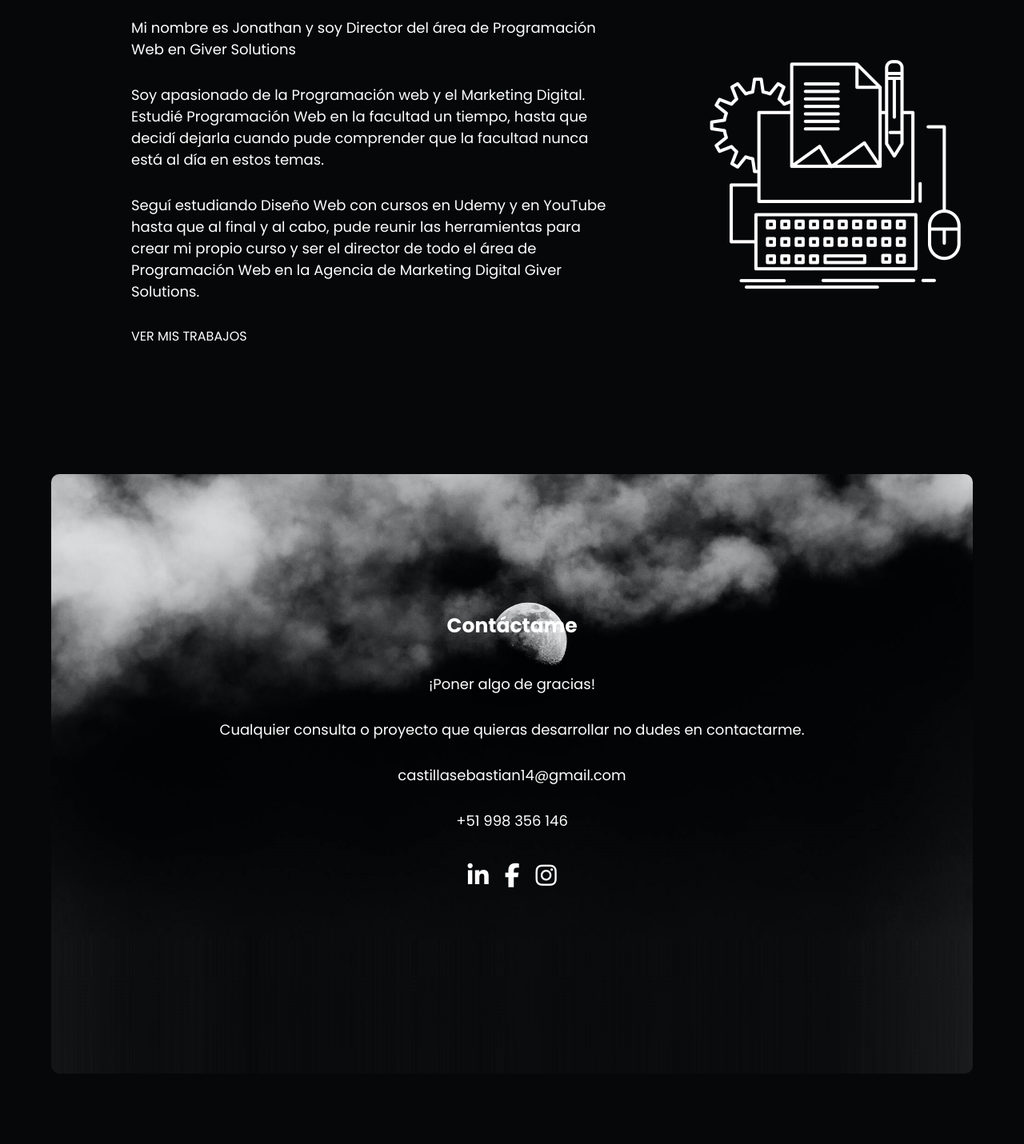
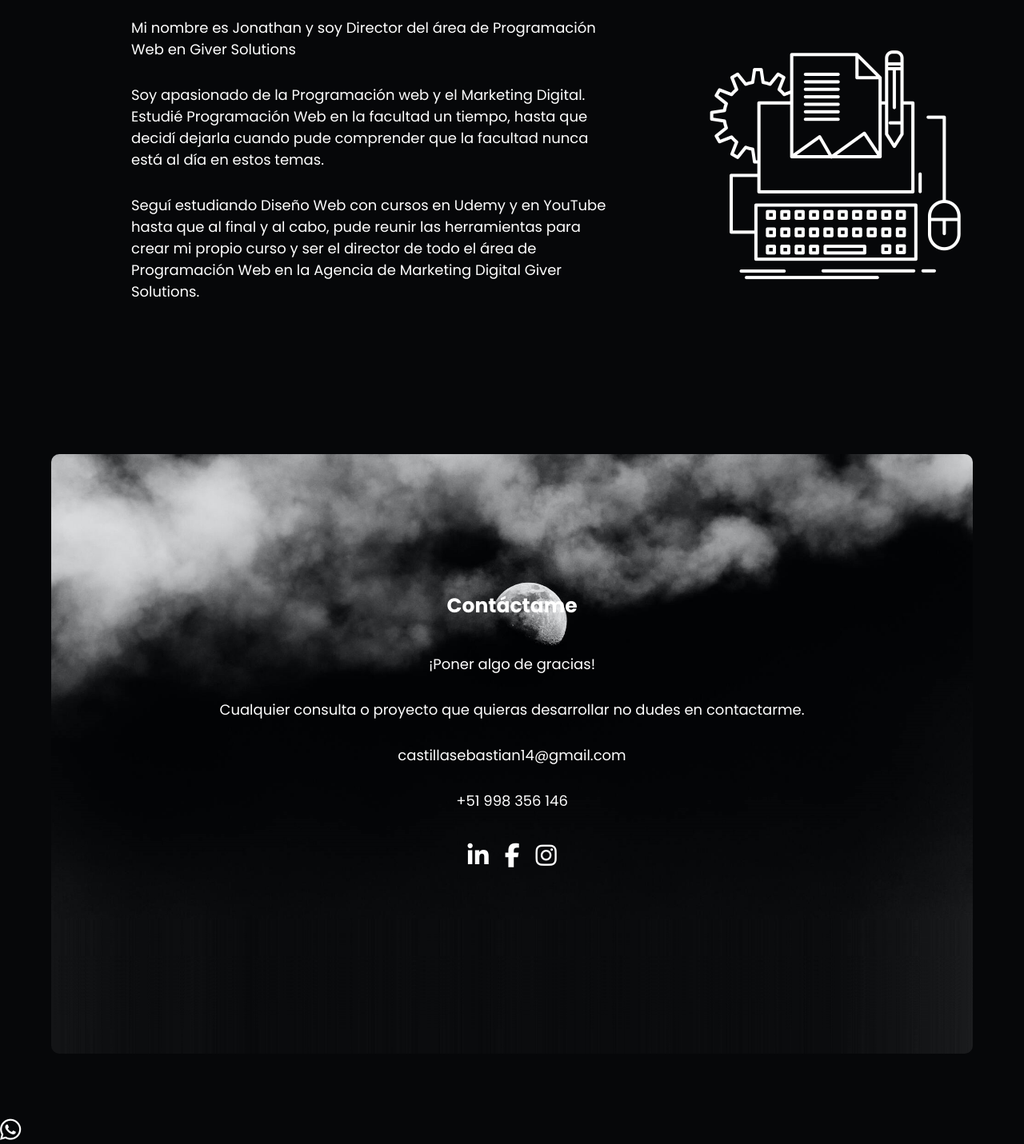
Before and after one commit to SebasCast/sebascast.github.io, a plain HTML site: page index.html in a window 1280 px wide. Shown: the part 3457-4888 px from the top of the page at 80% size. Drawn offline with Linux system fonts and the light colour scheme.

Commit message:
Update index.html

```diff
--- a/index.html
+++ b/index.html
@@ -101,7 +101,6 @@
         <p>Mi nombre es Jonathan y soy Director del área de Programación Web en Giver Solutions</p>
         <p>Soy apasionado de la Programación web y el Marketing Digital. Estudié Programación Web en la facultad un tiempo, hasta que decidí dejarla cuando pude comprender que la facultad nunca está al día en estos temas.</p>
         <p class="parrafo-final">Seguí estudiando Diseño Web con cursos en Udemy y en YouTube hasta que al final y al cabo, pude reunir las herramientas para crear mi propio curso y ser el director de todo el área de Programación Web en la Agencia de Marketing Digital Giver Solutions.</p>
-        <a>VER MIS TRABAJOS</a>
       </div>
       <img src="iconotrabajar.png" class="iconotrabajar" alt="Sebastian Castilla" title="Sebastian Castilla">
 </div>
@@ -135,6 +134,9 @@
     </div>
   </div>
 </section>
+  <a href="https://wa.link/kk9sl8" target="_blank" class="whatsapp">
+    <i class="social-icon fa fa-whatsapp" aria-hidden="true"></i>
+  </a>
 </body>
 
 
```
